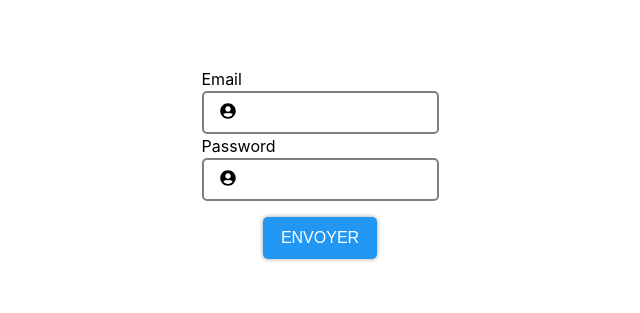
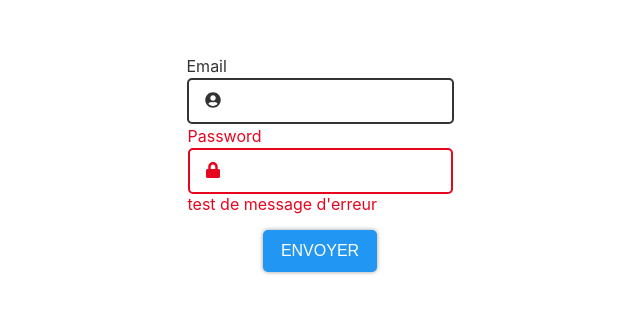
Before and after one commit to emmagoldblum/design-system, a React (Create React App) app: page / in a window 1280 px wide. Shown: the part 229-542 px from the top of the page, without its empty margins (320-960 px from the left). Built offline with nearby package versions, Linux system fonts and the light colour scheme.

Commit message:
enhanced Input, created FormInput as a molecules and made some adjustments in button

```diff
--- a/src/App.js
+++ b/src/App.js
@@ -1,8 +1,8 @@
+import { faLock, faUserCircle } from '@fortawesome/free-solid-svg-icons'
 import React, { useState } from 'react'
-import Button from './atoms/Button/Button'
+import { ButtonWithLoading } from './molecules/ButtonWithLoading/ButtonWithLoading'
+import FormInput from './molecules/FormInput/FormInput'
 import './themes/App.scss'
-import { Input } from './atoms/Input/Input'
-import { ButtonWithLoading } from './molecules/ButtonWithLoading'
 
 export const App = () => {
   const [email, setEmail] = useState('')
@@ -12,10 +12,20 @@ export const App = () => {
   return (
     <div className="App">
       <div className="grid-item">
-        <Input label="Email" name="email" type="email" value={email} onChange={(e) => setEmail(e.target.value)} />
+        <FormInput
+          icon={faUserCircle}
+          label="Email"
+          name="email"
+          type="email"
+          value={email}
+          onChange={(e) => setEmail(e.target.value)}
+        />
       </div>
       <div className="grid-item">
-        <Input
+        <FormInput
+          touched
+          error="test de message d'erreur"
+          icon={faLock}
           label="Password"
           name="password"
           type="password"
--- a/src/atoms/Button/Button.js
+++ b/src/atoms/Button/Button.js
@@ -2,8 +2,13 @@ import PropTypes from 'prop-types'
 import React from 'react'
 import './Button.scss'
 
-export const Button = ({ color, variant, disabled, onClick, title }) => (
-  <button className={`btn-${variant} ${color} ${disabled ? 'disabled' : ''}`} disabled={disabled} onClick={onClick}>
+export const Button = ({ color, variant, disabled, onClick, title, ...rest }) => (
+  <button
+    className={`btn-${variant} ${color} ${disabled ? 'btn-disabled' : ''}`}
+    disabled={disabled}
+    onClick={onClick}
+    {...rest}
+  >
     {title}
   </button>
 )
--- a/src/atoms/Button/Button.scss
+++ b/src/atoms/Button/Button.scss
@@ -20,7 +20,7 @@ button:hover {
       background: rgba(0,0,0, 0.07) radial-gradient(circle, transparent 1%, rgba(0,0,0, 0.07) 1%) center/15000%;
     }
   }
-  &.disabled {
+  &.btn-disabled {
     background-color: #c8c8c8 !important;
   }
   transition: background-color 100ms cubic-bezier(0.4, 0, 0.2, 1);
@@ -71,8 +71,8 @@ button {
   &.secondary {
     color: $secondary-color;
   }
-  &.disabled {
-    color: dimgrey;
+  &.btn-disabled {
+    color: $disabled-color-hard;
   }
 }
 
@@ -85,14 +85,14 @@ button {
   &.secondary {
     background-color: $secondary-color;
   }
-  &.disabled {
-    color: dimgrey;
+  &.btn-disabled {
+    color: $disabled-color-hard;
     box-shadow: none;
-    background-color: $disabled-color;
+    background-color: $disabled-color-soft;
   }
 }
 
-.disabled, .disabled:hover, .disabled:active {
-  background-color: $disabled-color;
+.btn-disabled, .btn-disabled:hover, .btn-disabled:active {
+  background-color: $disabled-color-soft;
   cursor: initial;
 }
--- a/src/atoms/Input/Input.js
+++ b/src/atoms/Input/Input.js
@@ -1,25 +1,40 @@
+import { FontAwesomeIcon } from '@fortawesome/react-fontawesome'
 import PropTypes from 'prop-types'
 import React, { useState } from 'react'
 import './Input.scss'
-import { faUserCircle } from '@fortawesome/free-solid-svg-icons'
-import { FontAwesomeIcon } from '@fortawesome/react-fontawesome'
 
-export const Input = ({ label, name, value, onChange, ...rest }) => {
+export const Input = ({ disabled, hasError, icon, label, name, value, onChange, onFocus, onBlur, ...rest }) => {
   const [isFocused, setIsFocused] = useState(false)
   return (
     <div className="input-wrapper">
-      <label htmlFor={name} id={name}>
+      <label
+        className={`input-label ${isFocused && 'focused'} ${disabled && 'disabled'} ${hasError && 'error'}`}
+        htmlFor={name}
+        id={name}
+      >
         {label}
       </label>
-      <div className={`input-root ${isFocused && 'focused'}`}>
-        <FontAwesomeIcon className="input-icon" icon={faUserCircle} />
+      <div className={`input-root ${isFocused && 'focused'} ${disabled && 'disabled'} ${hasError && 'error'}`}>
+        {icon && (
+          <FontAwesomeIcon
+            className={`input-icon ${isFocused && 'focused'} ${disabled && 'disabled'} ${hasError && 'error'}`}
+            icon={icon}
+          />
+        )}
         <input
+          disabled={disabled}
           id={name}
           name={name}
           value={value}
-          onBlur={() => setIsFocused(false)}
+          onBlur={(e) => {
+            setIsFocused(false)
+            return onBlur(e)
+          }}
           onChange={onChange}
-          onFocus={() => setIsFocused(true)}
+          onFocus={(e) => {
+            setIsFocused(true)
+            return onFocus(e)
+          }}
           {...rest}
         />
       </div>
@@ -28,10 +43,22 @@ export const Input = ({ label, name, value, onChange, ...rest }) => {
 }
 
 Input.propTypes = {
+  disabled: PropTypes.bool,
+  hasError: PropTypes.bool,
+  icon: PropTypes.object,
   label: PropTypes.string.isRequired,
   name: PropTypes.string.isRequired,
+  onBlur: PropTypes.func,
   onChange: PropTypes.func.isRequired,
+  onFocus: PropTypes.func,
   value: PropTypes.string.isRequired
 }
 
+Input.defaultProps = {
+  disabled: false,
+  hasError: false,
+  onBlur: (k) => k,
+  onFocus: (k) => k
+}
+
 export default Input
--- a/src/atoms/Input/Input.scss
+++ b/src/atoms/Input/Input.scss
@@ -6,27 +6,59 @@
   display: inline-block;
 }
 
-label {
+.input-label {
   position: absolute;
   top: -22px;
   left: 0;
+  color: rgba(0,0,0,0.8);
+  &.focused {
+    color: $primary-color;
+  }
+  &.disabled {
+    color: $disabled-color-hard;
+  }
+  &.error {
+    color: $danger-color;
+  }
 }
 
 .input-root {
   padding: 0 16px;
   border-radius: 5px;
-  border: 2px solid rgba(0,0,0,0.5);
-  .input-icon {
-    margin-right: 0.5rem;
-  }
+  border: 2px solid rgba(0,0,0,0.8);
   &.focused {
     border-color: $primary-color;
   }
+  &.disabled {
+    background-color: lighten($disabled-color-soft, 10%);
+    border-color: $disabled-color-hard;
+  }
+  &.error {
+    border-color: $danger-color;
+  }
 }
 
+.input-icon {
+  margin-right: 0.5rem;
+  color: rgba(0,0,0,0.8);
+  &.focused {
+    color: $primary-color;
+  }
+  &.disabled {
+    color: $disabled-color-hard;
+  }
+  &.error {
+    color: $danger-color;
+  }
+}
 
 input, input:focus {
   border: none;
   outline: none;
   padding: 12px 0;
+  font-size: 1rem;
 }
+
+input:disabled {
+  background-color: transparent;
+}
--- a/src/molecules/ButtonWithLoading.js
+++ b/src/molecules/ButtonWithLoading/ButtonWithLoading.js
@@ -2,7 +2,7 @@ import { faSpinner } from '@fortawesome/free-solid-svg-icons'
 import { FontAwesomeIcon } from '@fortawesome/react-fontawesome'
 import PropTypes from 'prop-types'
 import React from 'react'
-import Button from '../atoms/Button/Button'
+import Button from '../../atoms/Button/Button'
 import './ButtonWithLoading.scss'
 
 export const ButtonWithLoading = ({ isLoading, ...rest }) => (
--- a/src/molecules/ButtonWithLoading.scss
+++ b/src/molecules/ButtonWithLoading/ButtonWithLoading.scss
@@ -1,4 +1,4 @@
-@import "../themes/variables";
+@import "../../themes/variables";
 .spinner {
   color: $success-color;
   animation: spin infinite 1.5s linear;
--- /dev/null
+++ b/src/molecules/FormInput/FormInput.js
@@ -0,0 +1,22 @@
+import PropTypes from 'prop-types'
+import React from 'react'
+import Input from '../../atoms/Input/Input'
+import './FormInput.scss'
+
+export const FormInput = ({ error, touched, ...rest }) => (
+  <div className="form-input-wrapper">
+    <Input hasError={touched && !!error} {...rest} />
+    {touched && !!error && <div className="form-input-error">{error}</div>}
+  </div>
+)
+
+FormInput.propTypes = {
+  error: PropTypes.string,
+  touched: PropTypes.bool
+}
+
+FormInput.defaultProps = {
+  error: null,
+  touched: false
+}
+export default FormInput
--- /dev/null
+++ b/src/molecules/FormInput/FormInput.scss
@@ -0,0 +1,10 @@
+@import "../../themes/variables";
+
+.form-input-wrapper {
+  display: flex;
+  flex-direction: column;
+  align-items: flex-start;
+  .form-input-error {
+    color: $danger-color;
+  }
+}
--- a/src/themes/variables.scss
+++ b/src/themes/variables.scss
@@ -1,4 +1,6 @@
 $primary-color: #2196f3;
 $secondary-color: #ff2d75;
-$disabled-color: #c8c8c8;
+$disabled-color-soft: #c8c8c8;
+$disabled-color-hard: dimgrey;
 $success-color: #0de043;
+$danger-color: #e6071f;
```
